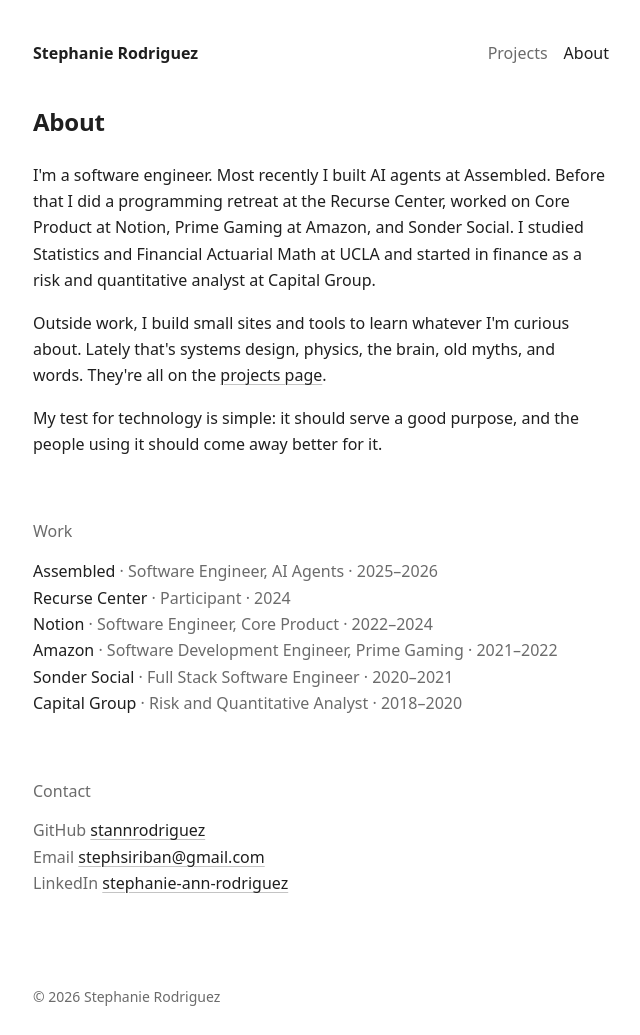
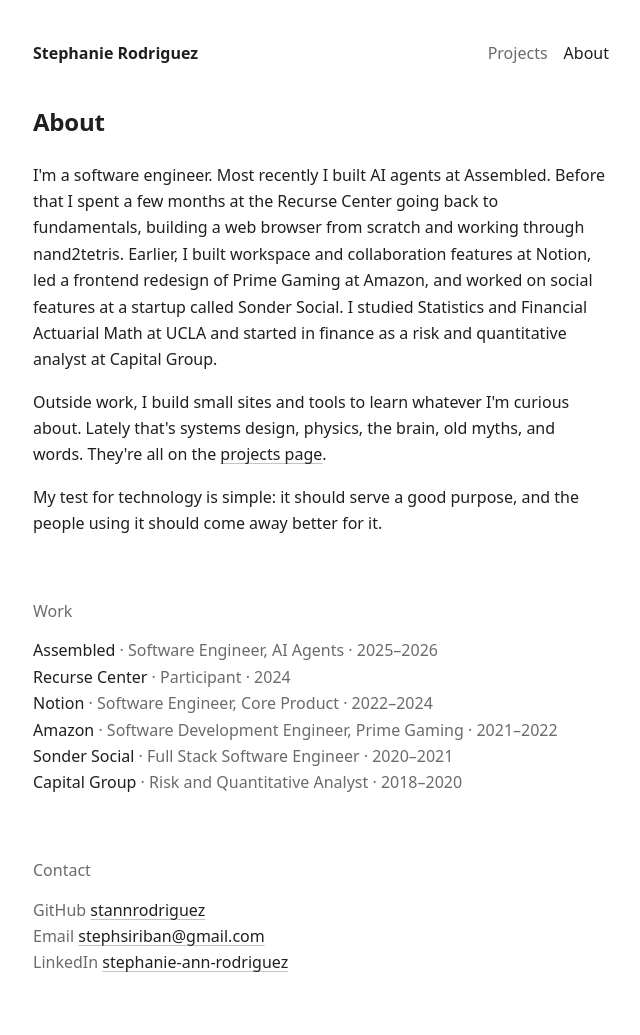
Before and after one commit to stannrodriguez/website, an Astro site: page /website/about in a window 1280 px wide. Shown: the top 1035 px of the page, without its empty margins (319-959 px from the left). Built offline with nearby package versions, Linux system fonts and the light colour scheme; Astro itself is replaced by a stand-in of ours.

Commit message:
About: richer Recurse, Notion, Amazon, Sonder lines

```diff
--- a/src/pages/about.astro
+++ b/src/pages/about.astro
@@ -10,10 +10,11 @@
 
   <div class="prose">
     <p>
-      I'm a software engineer. Most recently I built AI agents at Assembled. Before that I did a programming retreat at
-      the Recurse Center, worked on Core Product at Notion, Prime Gaming at Amazon, and Sonder Social. I studied
-      Statistics and Financial Actuarial Math at UCLA and started in finance as a risk and quantitative analyst at
-      Capital Group.
+      I'm a software engineer. Most recently I built AI agents at Assembled. Before that I spent a few months at the
+      Recurse Center going back to fundamentals, building a web browser from scratch and working through nand2tetris.
+      Earlier, I built workspace and collaboration features at Notion, led a frontend redesign of Prime Gaming at
+      Amazon, and worked on social features at a startup called Sonder Social. I studied Statistics and Financial
+      Actuarial Math at UCLA and started in finance as a risk and quantitative analyst at Capital Group.
     </p>
     <p>
       Outside work, I build small sites and tools to learn whatever I'm curious about. Lately that's systems design,
```
